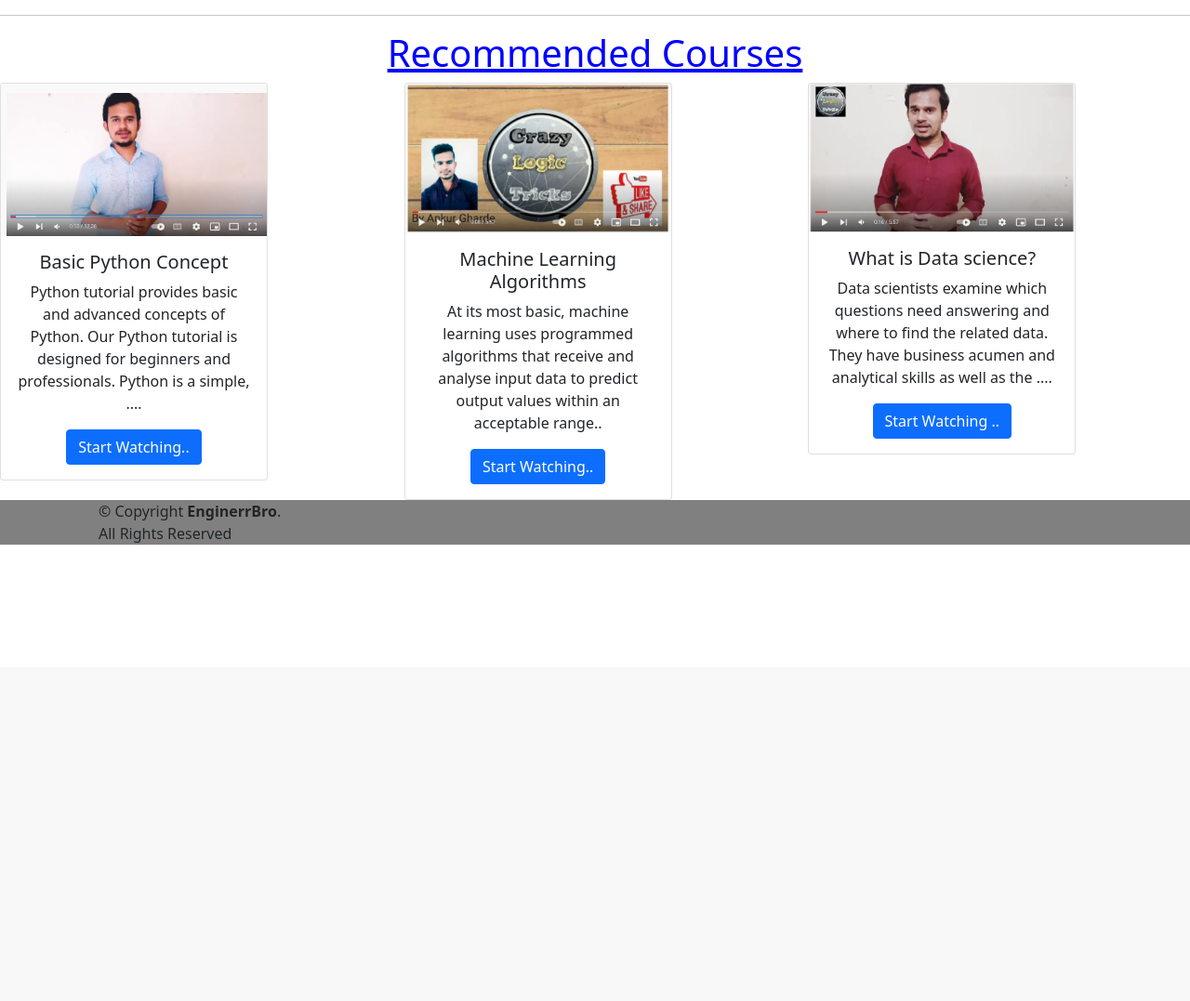
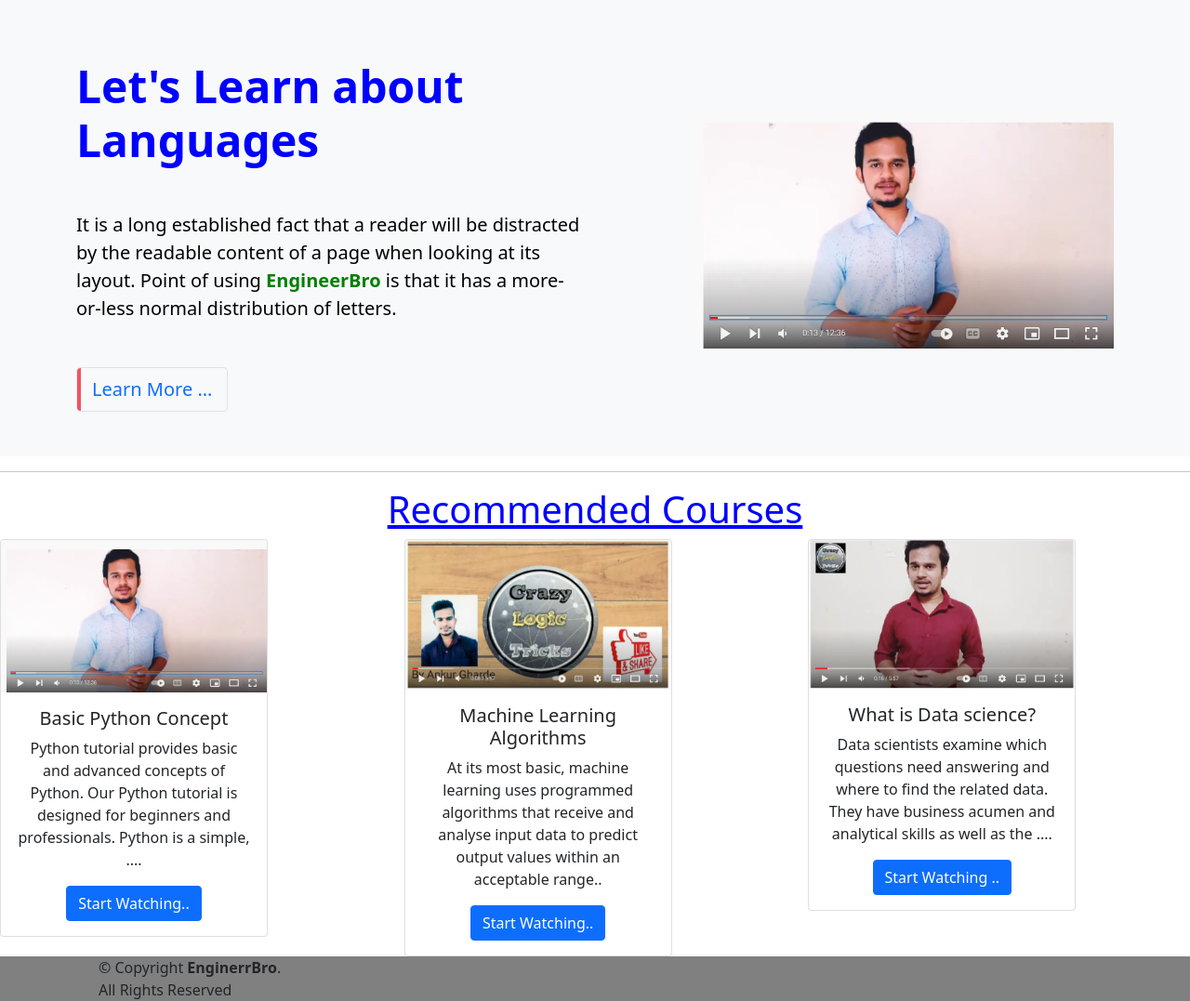
Before and after one commit to AnkitaGharde/datalogics2, a Django app: page /courses in a window 1280 px wide. Shown: the part 82-1159 px from the top of the page at 93% size. Before the commit the page ends 668 px from the top, so only its background shows below. Run offline with Django 4.2, Linux system fonts and the light colour scheme.

Commit message:
Update courses.html

```diff
--- a/myapp/templates/myapp/courses.html
+++ b/myapp/templates/myapp/courses.html
@@ -1,6 +1,25 @@
 {% extends 'myapp/basecode/base.html' %}
 {% load static %}
 {% block content %}
+
+
+<section class="hero-banner bg-light py-5">
+    <div class="container">
+        <div class="row row align-items-center">
+            <div class="col-lg-5 offset-lg-1 order-lg-1">
+                <img src="{% static 'myapp/images/youtube3.PNG'%}" class="img-fluid" alt="Web Development">
+            </div>
+            <div class="col-lg-6">
+                <h1 class="mt-3"><b style="color:blue;">Let's Learn  about Languages</b></h1>
+                <p class="lead text-secondary my-5"><b style="color:black;">It is a long established fact that a reader will be distracted by the readable content of a page when looking at its layout. Point of using <b style="color:green;">EngineerBro</b> is that it has a more-or-less normal distribution of letters.</b></p>
+                <a href="#" class="btn btn-outline-primary btn-lg border text-center">Learn More ...</a>
+            </div>
+        </div>
+    </div>
+</section>
+
+
+
 <section>
         <div class="text-center">
     <div class="col-sm-12 ">
@@ -9,7 +28,7 @@
     <div class="row">
     <div class="col-sm-4">
  <div class="card" style="width: 18rem;">
-  <img src="{% static 'myapp/images/youtube3.png'%}" class="card-img-top" alt="...">
+  <img src="{% static 'myapp/images/youtube3.PNG'%}" class="card-img-top" alt="...">
   <div class="card-body">
     <h5 class="card-title">Basic Python Concept</h5>
     <p class="card-text">Python tutorial provides basic and advanced concepts of Python. Our Python tutorial is designed for beginners and professionals. Python is a simple, ....</p>
@@ -20,7 +39,7 @@
 
        <div class="col-sm-4">
        <div class="card" style="width: 18rem;">
-  <img src="{% static 'myapp/images/youtube1.png'%}" class="card-img-top" alt="...">
+  <img src="{% static 'myapp/images/youtube1.PNG'%}" class="card-img-top" alt="...">
   <div class="card-body">
     <h5 class="card-title">Machine Learning Algorithms</h5>
     <p class="card-text">At its most basic, machine learning uses programmed algorithms that receive and analyse input data to predict output values within an acceptable range..</p>
@@ -32,7 +51,7 @@
         <div class="col-sm-4">
 
     <div class="card" style="width: 18rem;">
-  <img src="{% static 'myapp/images/youtube2.png'%}" class="card-img-top" alt="...">
+  <img src="{% static 'myapp/images/youtube2.PNG'%}" class="card-img-top" alt="...">
   <div class="card-body">
     <h5 class="card-title">What is Data science?</h5>
     <p class="card-text">Data scientists examine which questions need answering and where to find the related data. They have business acumen and analytical skills as well as the ....</p>
```
